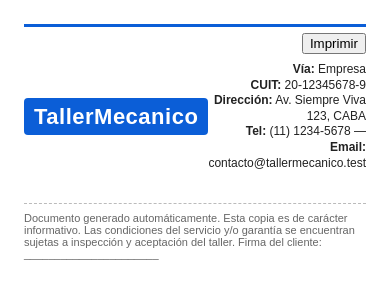
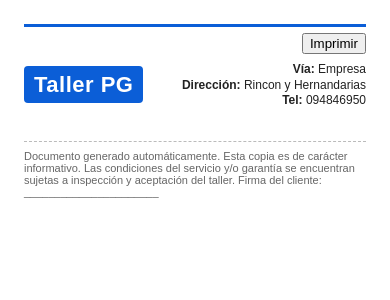
Before and after one commit to Pichulito77/taller-mecanico, a Django app: template templates/printouts/base_print.html in a window 390 px wide. Shown: the top 300 px of the page. Run offline with Django 5.2, Linux system fonts and the light colour scheme; the template is opened without the code that fills it, so the values that code supplies are empty.

Commit message:
chore(printouts): update company header to Taller PG (address and phone)

```diff
--- a/templates/printouts/base_print.html
+++ b/templates/printouts/base_print.html
@@ -33,12 +33,11 @@
   </div>
 
   <header>
-    <div class="brand"><span class="logo">TallerMecanico</span></div>
+    <div class="brand"><span class="logo">Taller PG</span></div>
     <div class="company">
       <div><strong>Vía:</strong> {{ variant|default:'empresa'|title }}</div>
-      <div><strong>CUIT:</strong> 20-12345678-9</div>
-      <div><strong>Dirección:</strong> Av. Siempre Viva 123, CABA</div>
-      <div><strong>Tel:</strong> (11) 1234-5678 — <strong>Email:</strong> contacto@tallermecanico.test</div>
+      <div><strong>Dirección:</strong> Rincon y Hernandarias</div>
+      <div><strong>Tel:</strong> 094846950</div>
     </div>
   </header>
 
```
